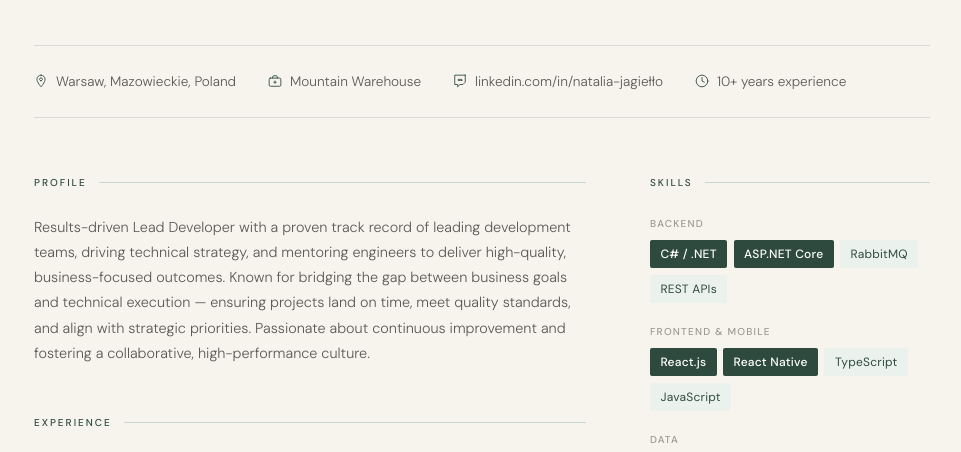
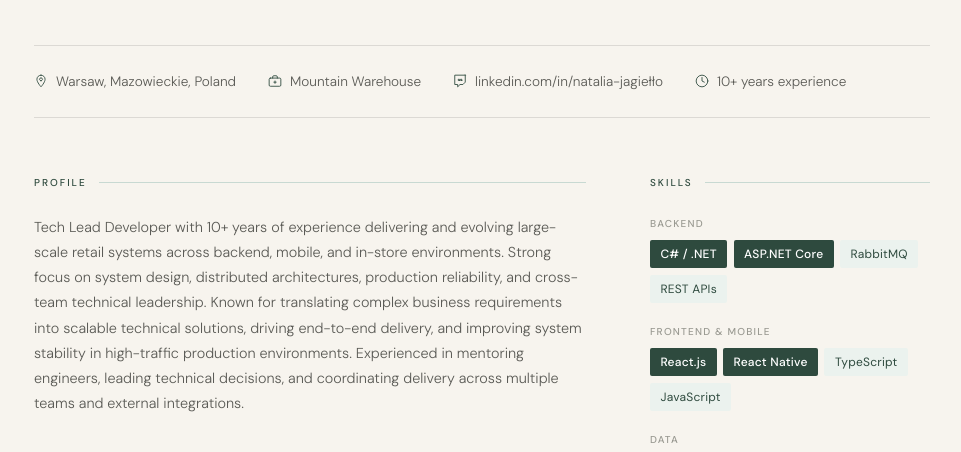
Before and after one commit to nataliajagiello/cv, a plain HTML site: page index.html in a window 1280 px wide. Shown: the part 330-782 px from the top of the page, without its empty margins (158-1119 px from the left). Drawn offline with Linux system fonts and the light colour scheme.

Commit message:
Updated summary

```diff
--- a/index.html
+++ b/index.html
@@ -388,7 +388,7 @@
       <!-- ABOUT -->
       <div style="margin-bottom:3rem">
         <p class="section-label">Profile</p>
-        <p class="about-text">Results-driven Lead Developer with a proven track record of leading development teams, driving technical strategy, and mentoring engineers to deliver high-quality, business-focused outcomes. Known for bridging the gap between business goals and technical execution — ensuring projects land on time, meet quality standards, and align with strategic priorities. Passionate about continuous improvement and fostering a collaborative, high-performance culture.</p>
+        <p class="about-text">Tech Lead Developer with 10+ years of experience delivering and evolving large-scale retail systems across backend, mobile, and in-store environments. Strong focus on system design, distributed architectures, production reliability, and cross-team technical leadership. Known for translating complex business requirements into scalable technical solutions, driving end-to-end delivery, and improving system stability in high-traffic production environments. Experienced in mentoring engineers, leading technical decisions, and coordinating delivery across multiple teams and external integrations.</p>
       </div>
 
       <!-- EXPERIENCE -->
```
